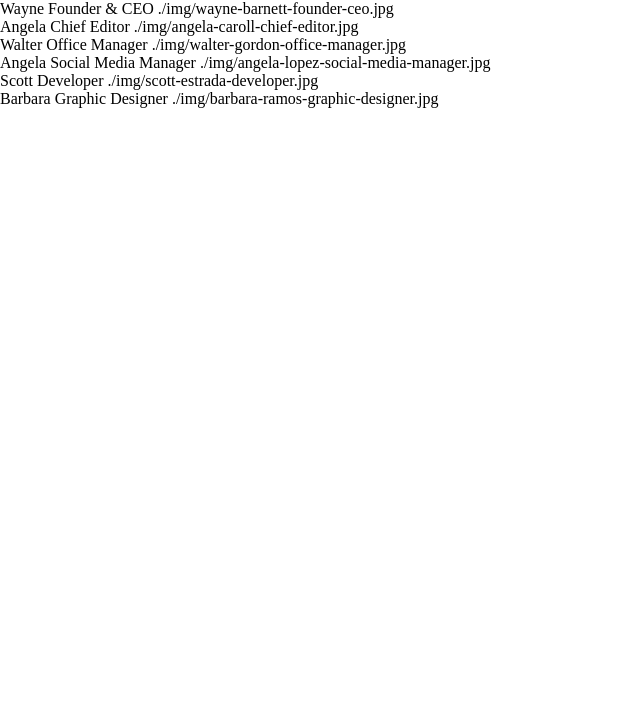
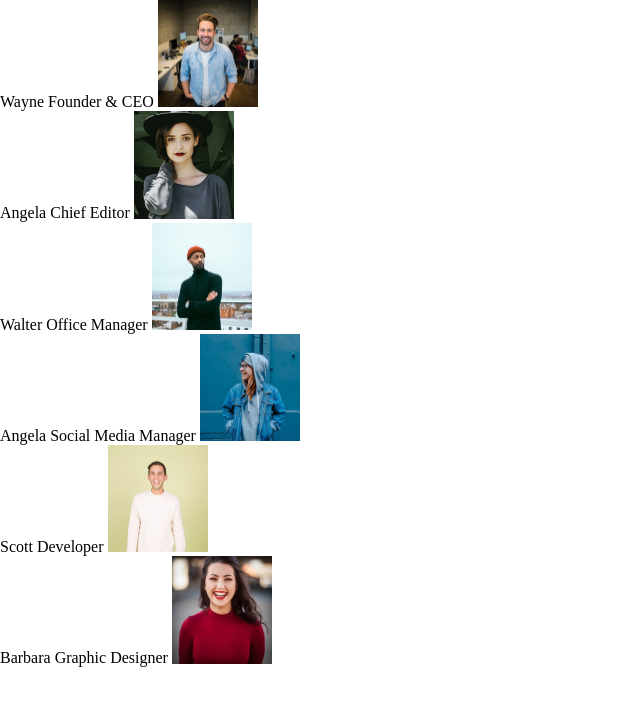
Before and after one commit to AlessandroRamoni/js-our-team, a plain HTML site: page index.html in a window 1280 px wide. Shown: the whole page, without its empty margins (0-640 px from the left). Drawn offline with Linux system fonts and the light colour scheme.

Commit message:
turn strings into img

```diff
--- a/css/style.css
+++ b/css/style.css
@@ -72,3 +72,7 @@ meter {
 :where([draggable="true"]) {
     -webkit-user-drag: element;
 }
+
+.pictures{
+    max-width: 100px;
+}
--- a/js/script.js
+++ b/js/script.js
@@ -52,9 +52,9 @@ console.log(team[2].foto);
 ///////////////////CICLO FOR ////////////////
 
 for (let i = 0; i < team.length; i++) {
-  console.log(team[i].foto);
+  console.log(team[i].ruolo);
   list.innerHTML += `<li>
-                    ${team[i].nome} ${team[i].ruolo} ${team[i].foto}
+                    ${team[i].nome} ${team[i].ruolo} <img class="pictures" src="${team[i].foto}">
     </li>`;
 }
 
```
